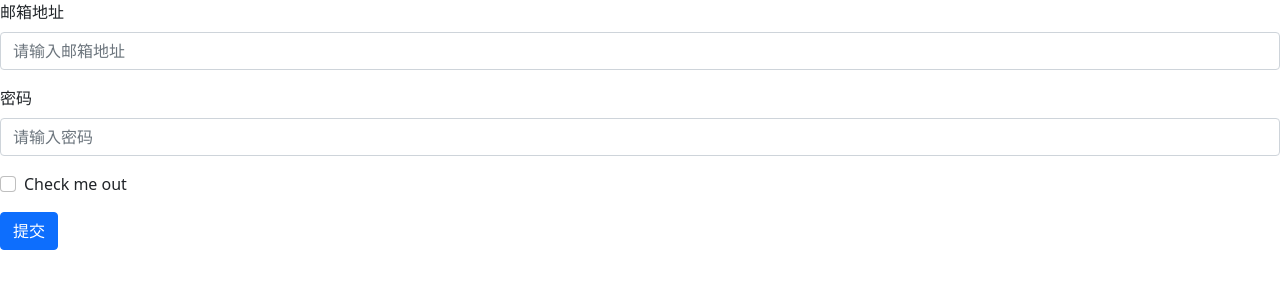
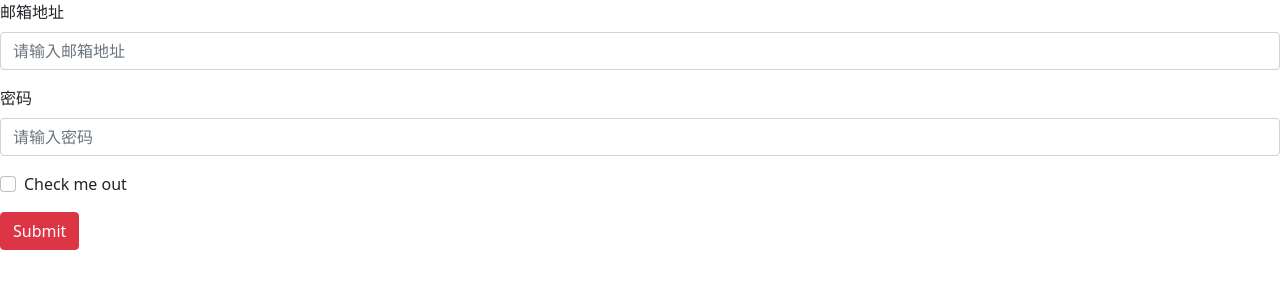
Before and after one commit to HollyXun/vue-article-management, a Vue app: page /#/register in a window 1280 px wide. Shown: the top 300 px of the page. Built offline with nearby package versions, Linux system fonts and the light colour scheme.

Commit message:
抽离表单，使用slot进行占位

```diff
--- /dev/null
+++ b/src/components/ValidateForm.vue
@@ -0,0 +1,31 @@
+<template>
+  <form class="validate-form-container">
+    <slot name="default"></slot>
+    <div class="submit-area" @click.prevent="submitForm">
+      <slot name="submit">
+        <button type="submit" class="btn btn-primary">提交</button>
+      </slot>
+    </div>
+  </form>
+</template>
+
+<script lang="ts">
+import { defineComponent } from 'vue'
+
+export default defineComponent({
+  name: 'ValidateForm',
+  emits: ['form-submit'],
+  setup (props, context) {
+    const submitForm = () => {
+      context.emit('form-submit', true)
+    }
+    return {
+      submitForm
+    }
+  }
+})
+</script>
+
+<style scoped>
+
+</style>
--- a/src/views/Login/Login.vue
+++ b/src/views/Login/Login.vue
@@ -1,5 +1,5 @@
 <template>
-  <form>
+  <validate-form @form-submit="onFormSubmit">
     <div class="mb-3">
       <label class="form-label">邮箱地址</label>
       <validate-input v-model="emailValue" :rules="emailRules" type="text" placeholder="请输入邮箱地址"/>
@@ -12,18 +12,22 @@
       <input id="exampleCheck1" class="form-check-input" type="checkbox">
       <label class="form-check-label" for="exampleCheck1">Check me out</label>
     </div>
-    <button class="btn btn-primary" type="submit">提交</button>
-  </form>
+    <template #submit>
+      <button type="submit" class="btn btn-danger">Submit</button>
+    </template>
+  </validate-form>
 </template>
 
 <script lang="ts">
 import { defineComponent, ref } from 'vue'
 import ValidateInput, { RulesProp } from '@/components/ValidateInput.vue'
+import ValidateForm from '@/components/ValidateForm.vue'
 
 export default defineComponent({
   name: 'LogInAndRegister',
   components: {
-    ValidateInput
+    ValidateInput,
+    ValidateForm
   },
   setup () {
     const emailValue = ref('')
@@ -44,11 +48,15 @@
         message: '密码不能为空'
       }
     ]
+    const onFormSubmit = (result: boolean) => {
+      console.log(result)
+    }
     return {
       emailValue,
       emailRules,
       passwordValue,
-      passwordRules
+      passwordRules,
+      onFormSubmit
     }
   }
 })
```
